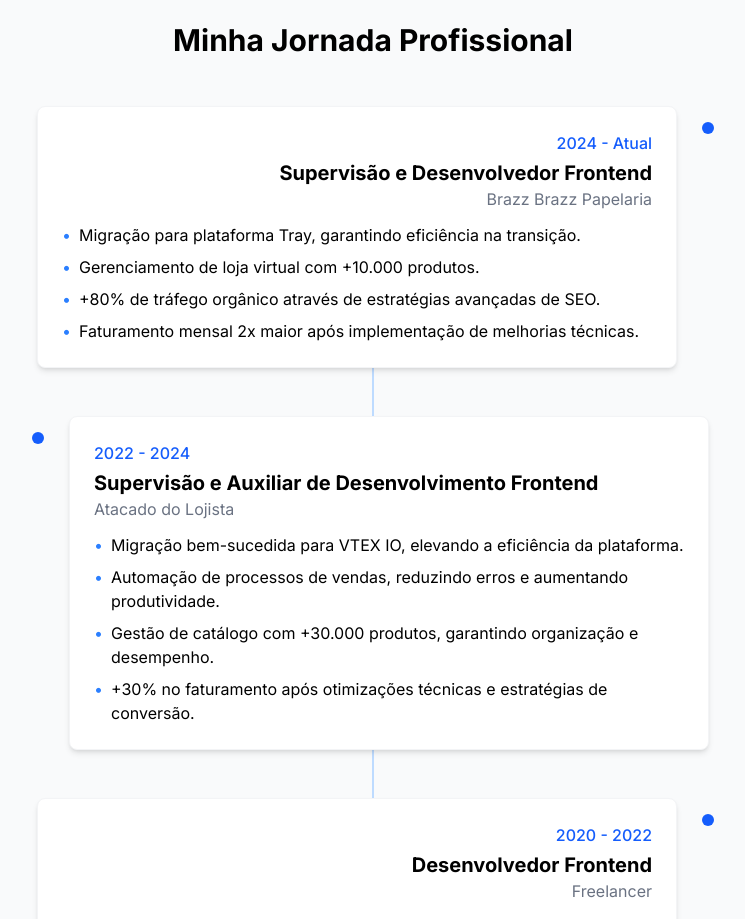
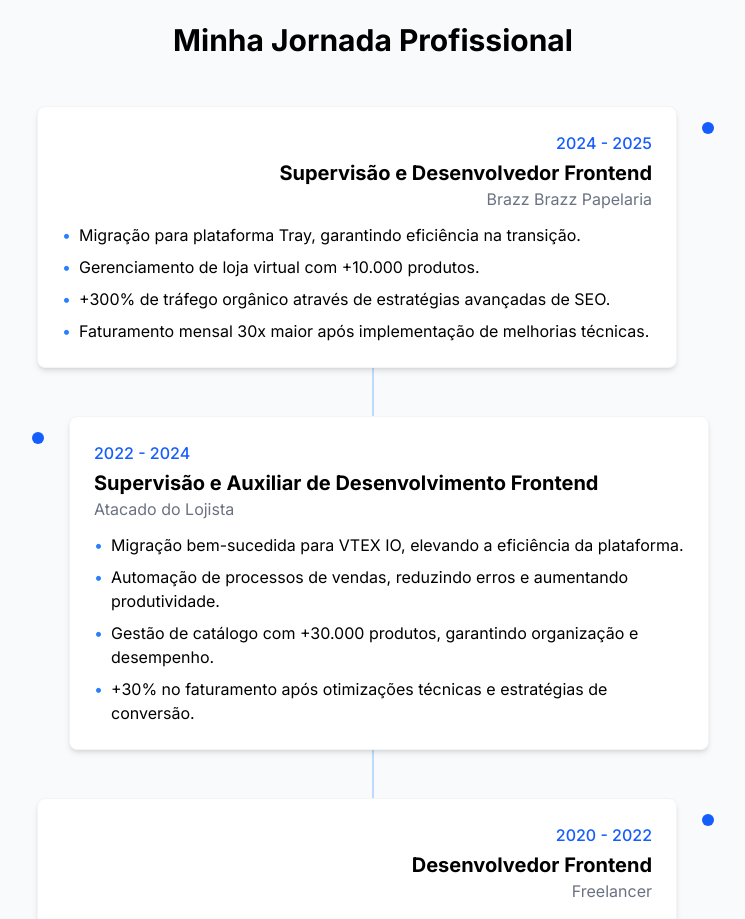
Before and after one commit to jonathandcosta/next_jonathan, a Next.js app: page / in a window 1280 px wide. Shown: the part 2140-3059 px from the top of the page, without its empty margins (267-1012 px from the left). Built offline with nearby package versions, Linux system fonts and the light colour scheme.

Commit message:
feat: change curriculum and other informations on experienceTimeLine

```diff
--- a/src/app/page.tsx
+++ b/src/app/page.tsx
@@ -61,7 +61,7 @@ export default function Home() {
                   Ver Projetos
                 </a>
                 <a
-                  href="/resume.pdf"
+                  href="/Jonathan Costa - Dev_2025.pdf"
                   download
                   className="bg-transparent border-2 border-white text-white px-6 py-3 rounded-lg font-medium hover:bg-white hover:text-blue-600 transition-all"
                 >
@@ -180,7 +180,7 @@ export default function Home() {
 
           <div className="text-center mt-12">
             <a
-              href="/Jonathan Costa_dev_frontend_e_commerce.pdf"
+              href="/Jonathan Costa - Dev_2025.pdf"
               download
               className="inline-flex items-center px-6 py-3 border border-transparent text-base font-medium rounded-md text-white bg-blue-600 hover:bg-blue-700 transition"
             >
--- a/src/components/ExperienceTimeLine.tsx
+++ b/src/components/ExperienceTimeLine.tsx
@@ -5,14 +5,14 @@ import { motion } from 'framer-motion';
 export default function ExperienceTimeline() {
   const experiences = [
     {
-      year: "2024 - Atual",
+      year: "2024 - 2025",
       role: "Supervisão e Desenvolvedor Frontend",
       company: "Brazz Brazz Papelaria",
       highlights: [
         "Migração para plataforma Tray, garantindo eficiência na transição.",
         "Gerenciamento de loja virtual com +10.000 produtos.",
-        "+80% de tráfego orgânico através de estratégias avançadas de SEO.",
-        "Faturamento mensal 2x maior após implementação de melhorias técnicas."
+        "+300% de tráfego orgânico através de estratégias avançadas de SEO.",
+        "Faturamento mensal 30x maior após implementação de melhorias técnicas."
       ]
     },
     {
```
Also changed, not shown: 1 other file (tests, documents, lock files or other folders).
